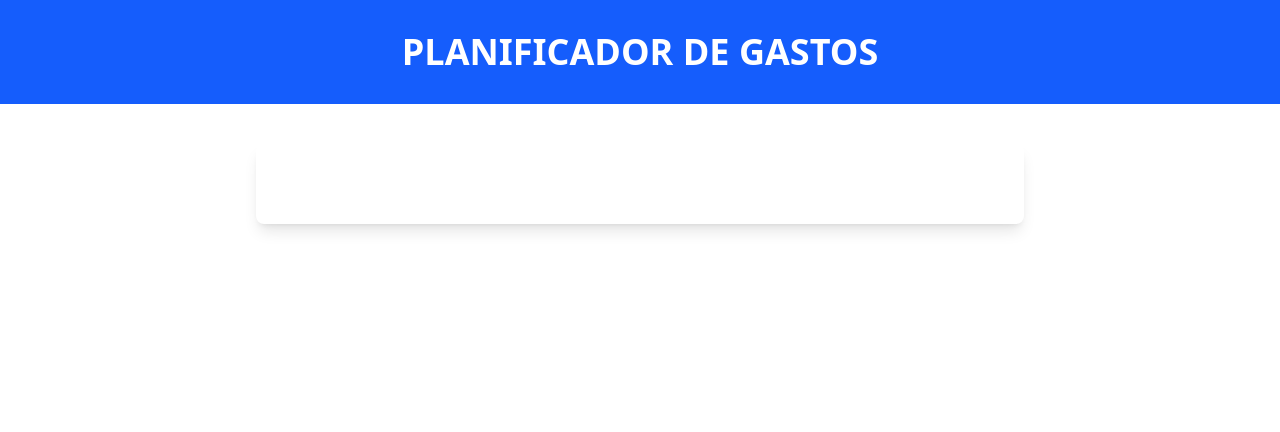
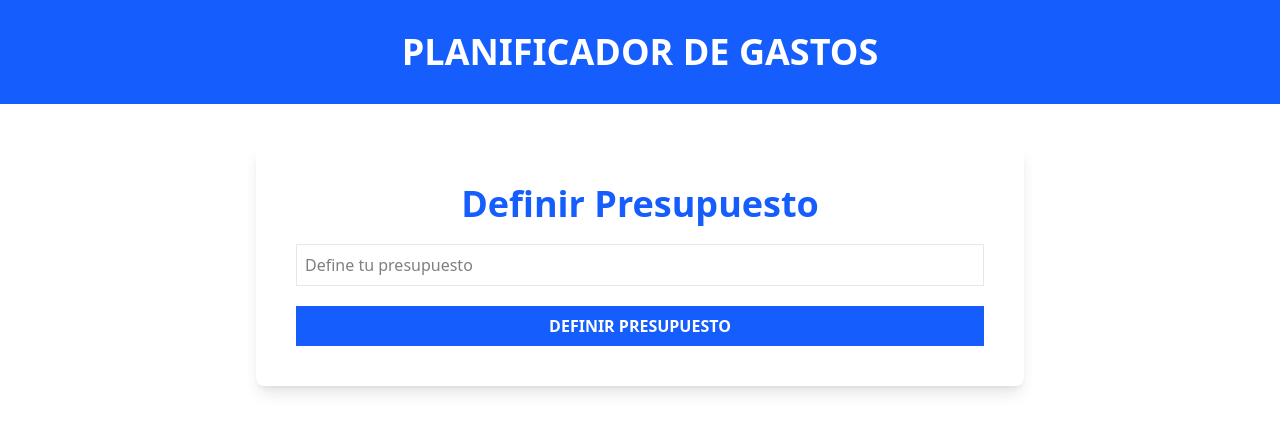
Before and after one commit to RigoDelgadillo/control-de-gastos-y-presupuestos, a React (Vite) app: page / in a window 1280 px wide. Shown: the top 432 px of the page. Built offline with nearby package versions, Linux system fonts and the light colour scheme.

Commit message:
Se desarrollo la interfaz del formulario

```diff
--- a/src/App.tsx
+++ b/src/App.tsx
@@ -1,3 +1,5 @@
+import BudgetForm from "./components/BudgetForm"
+
 function App() {
 
   return (
@@ -9,7 +11,7 @@
       </header>
 
       <div className="max-w-3xl mx-auto bg-white shadow-lg rounded-lg mt-10 p-10">
-
+        <BudgetForm/>
       </div>
     </>
   )
--- a/src/components/BudgetForm.tsx
+++ b/src/components/BudgetForm.tsx
@@ -0,0 +1,28 @@
+export default function BudgetForm() {
+  return (
+    <form className="space-y-5">
+      <div className="flex flex-col space-y-5">
+        <label
+        htmlFor="budget"
+        className="text-4xl text-blue-600 font-bold text-center"
+        >
+          Definir Presupuesto
+        </label>
+        <input
+          id="budget"
+          type="number"
+          className="w-full bg-white border border-gray-200 p-2 "
+          placeholder="Define tu presupuesto"
+          name="budget"
+        />
+      </div>
+
+
+      <input
+        type="submit"
+        value='Definir Presupuesto'
+        className="bg-blue-600 hover:bg-blue-700 cursor-pointer w-full p-2 text-white font-bold uppercase"
+        />
+    </form>
+  )
+}
```
